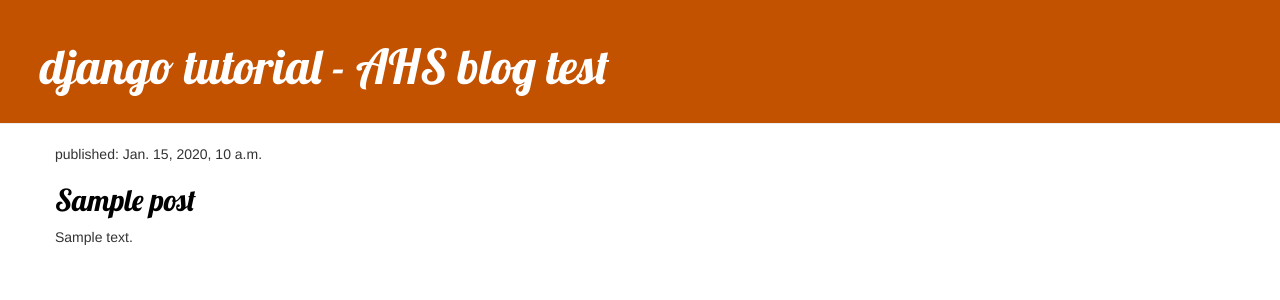
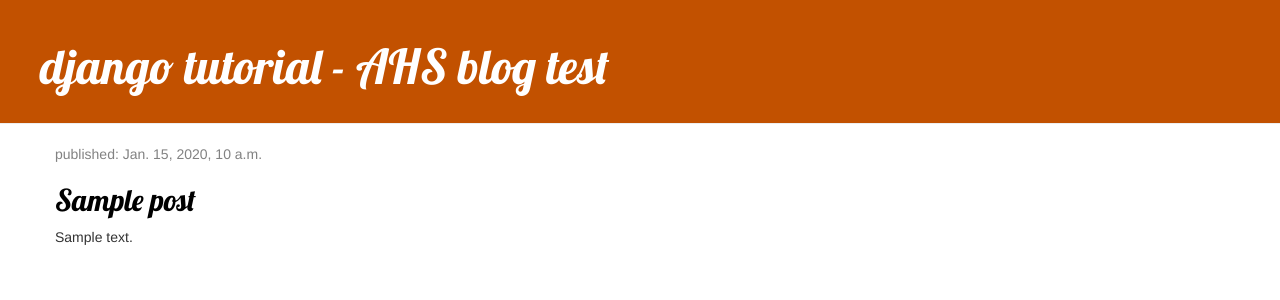
Before and after one commit to AlexanderHS/Djando-Tutorial, a Django app: template blog/templates/blog/post_list.html in a window 1280 px wide. Shown: the top 300 px of the page. Run offline with Django 3.2, Linux system fonts and the light colour scheme; the template is opened without the code that fills it: most values are stand-ins (such as "Sample title", 1, 10 or a date in 2020); some libraries are stand-ins or nearby versions.

Commit message:
small CSS change

```diff
--- a/blog/static/css/blog.css
+++ b/blog/static/css/blog.css
@@ -19,7 +19,7 @@ h1, h2, h3, h4 {
 }
 
 .date {
-    color: #blue;
+    color: #828282;
 }
 
 .save {
```
